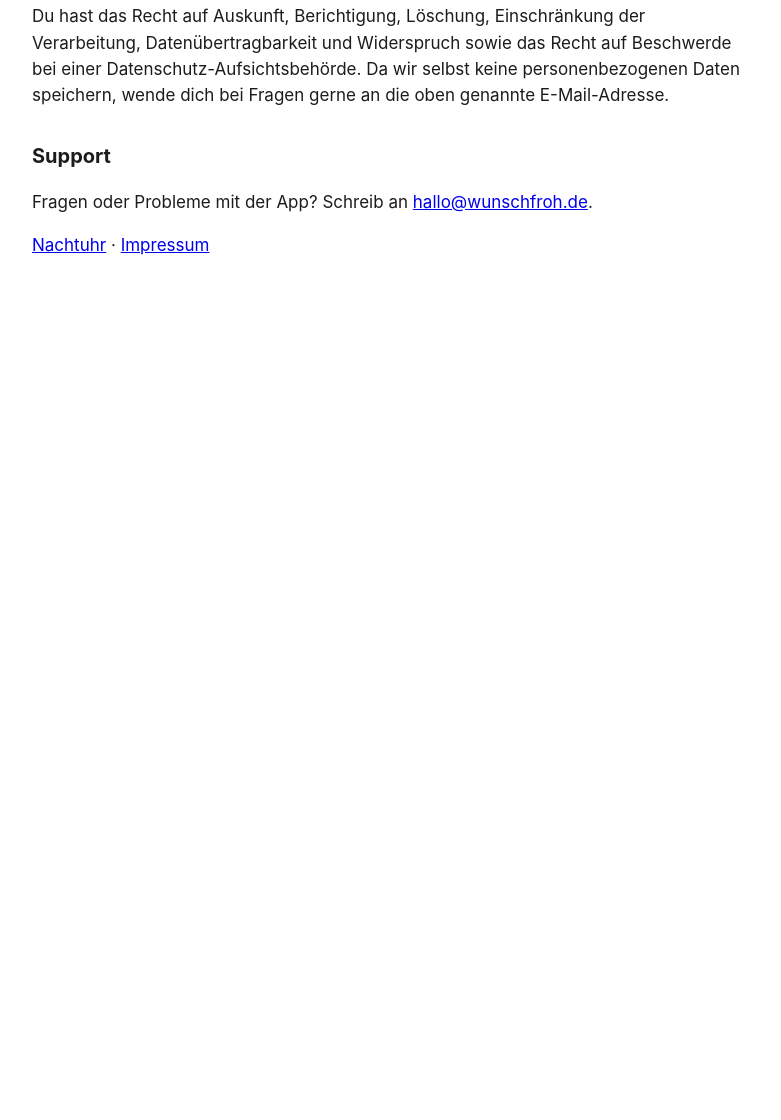
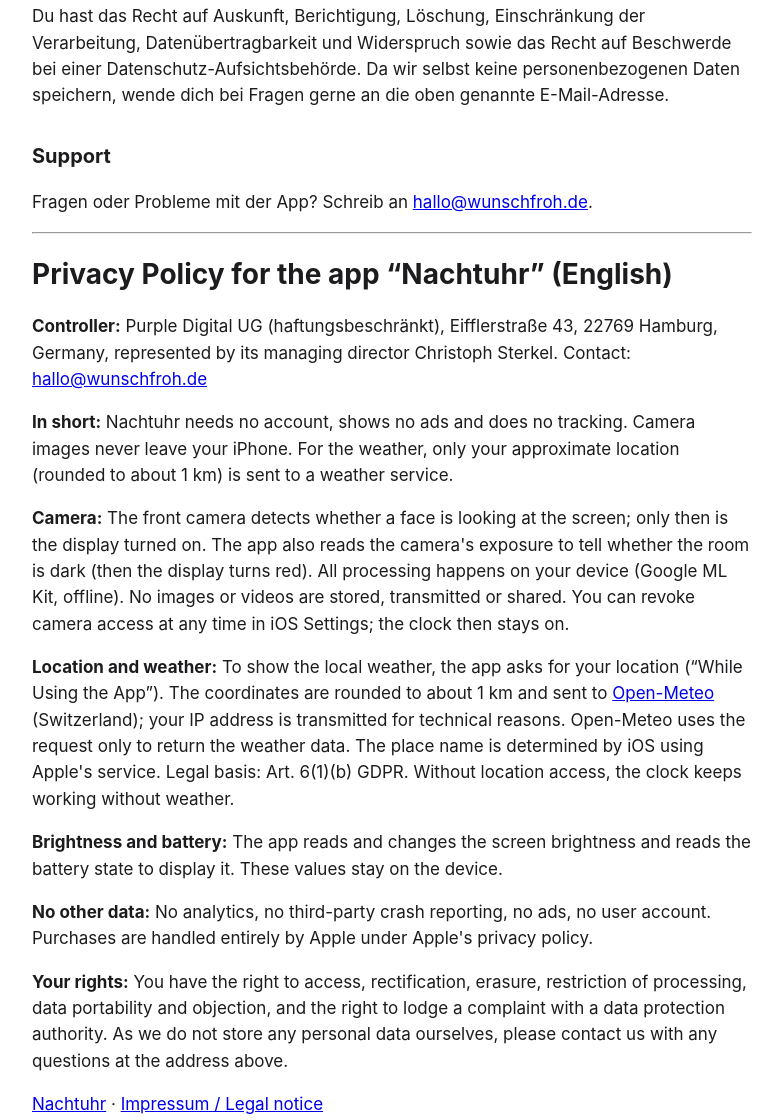
Before and after one commit to Walbourg1/nachtuhr, a plain HTML site: page datenschutz.html in a window 1280 px wide. Shown: the part 1445-2565 px from the top of the page, without its empty margins (248-1029 px from the left). Before the commit the page ends 1785 px from the top, so only its background shows below. Drawn offline with Linux system fonts and the light colour scheme.

Commit message:
Datenschutz: englische Fassung
Co-Authored-By: Claude Opus 5.5 <noreply@anthropic.com>

```diff
--- a/datenschutz.html
+++ b/datenschutz.html
@@ -15,7 +15,7 @@
 </head>
 <body>
 <h1>Datenschutzerklärung für die App „Nachtuhr“</h1>
-<p class="stand">Stand: 16. November 2026</p>
+<p class="stand">Stand: 16. November 2026 · <a href="#en">English version below</a></p>
 
 <h2>Verantwortlich</h2>
 <p>Purple Digital UG (haftungsbeschränkt)<br>Eifflerstraße 43<br>22769 Hamburg<br>Deutschland<br>vertreten durch den Geschäftsführer Christoph Sterkel<br>E-Mail: <a href="mailto:hallo@wunschfroh.de">hallo@wunschfroh.de</a></p>
@@ -40,6 +40,17 @@
 
 <h2>Support</h2>
 <p>Fragen oder Probleme mit der App? Schreib an <a href="mailto:hallo@wunschfroh.de">hallo@wunschfroh.de</a>.</p>
-<p><a href="./">Nachtuhr</a> · <a href="impressum.html">Impressum</a></p>
+
+<hr>
+<h1 id="en">Privacy Policy for the app “Nachtuhr” (English)</h1>
+<p><strong>Controller:</strong> Purple Digital UG (haftungsbeschränkt), Eifflerstraße 43, 22769 Hamburg, Germany, represented by its managing director Christoph Sterkel. Contact: <a href="mailto:hallo@wunschfroh.de">hallo@wunschfroh.de</a></p>
+<p><strong>In short:</strong> Nachtuhr needs no account, shows no ads and does no tracking. Camera images never leave your iPhone. For the weather, only your approximate location (rounded to about 1 km) is sent to a weather service.</p>
+<p><strong>Camera:</strong> The front camera detects whether a face is looking at the screen; only then is the display turned on. The app also reads the camera's exposure to tell whether the room is dark (then the display turns red). All processing happens on your device (Google ML Kit, offline). No images or videos are stored, transmitted or shared. You can revoke camera access at any time in iOS Settings; the clock then stays on.</p>
+<p><strong>Location and weather:</strong> To show the local weather, the app asks for your location (“While Using the App”). The coordinates are rounded to about 1 km and sent to <a href="https://open-meteo.com/">Open-Meteo</a> (Switzerland); your IP address is transmitted for technical reasons. Open-Meteo uses the request only to return the weather data. The place name is determined by iOS using Apple's service. Legal basis: Art. 6(1)(b) GDPR. Without location access, the clock keeps working without weather.</p>
+<p><strong>Brightness and battery:</strong> The app reads and changes the screen brightness and reads the battery state to display it. These values stay on the device.</p>
+<p><strong>No other data:</strong> No analytics, no third-party crash reporting, no ads, no user account. Purchases are handled entirely by Apple under Apple's privacy policy.</p>
+<p><strong>Your rights:</strong> You have the right to access, rectification, erasure, restriction of processing, data portability and objection, and the right to lodge a complaint with a data protection authority. As we do not store any personal data ourselves, please contact us with any questions at the address above.</p>
+
+<p><a href="./">Nachtuhr</a> · <a href="impressum.html">Impressum / Legal notice</a></p>
 </body>
 </html>
```
